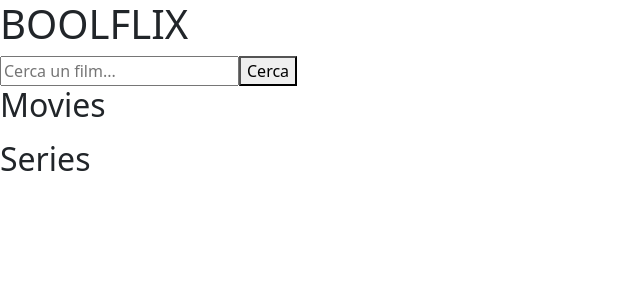
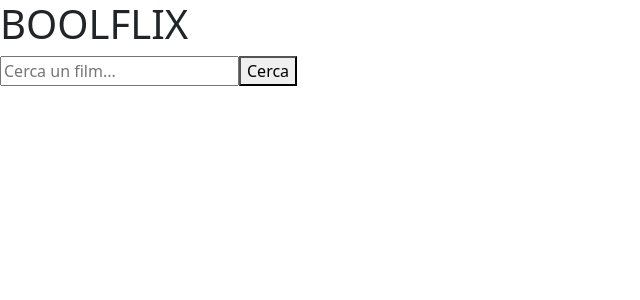
Before and after one commit to lindabettini/vue-boolflix, a Vue app: page / in a window 1280 px wide. Shown: the top 300 px of the page, without its empty margins (0-640 px from the left). Built offline with nearby package versions, Linux system fonts and the light colour scheme.

Commit message:
add v-if at sections

```diff
--- a/src/components/Main.vue
+++ b/src/components/Main.vue
@@ -1,12 +1,12 @@
 <template>
 	<main>
-		<section id="movies-list">
+		<section v-if="movies.length" id="movies-list">
 			<h2>Movies</h2>
 			<ul>
 				<li v-for="movie in movies" :key="movie.id">{{ movie.title }}</li>
 			</ul>
 		</section>
-		<section id="series-list">
+		<section v-if="series.length" id="series-list">
 			<h2>Series</h2>
 			<ul>
 				<li v-for="serie in series" :key="serie.id">{{ serie.name }}</li>
```
Also changed, not shown: 5 other files (tests, documents, lock files or other folders).
